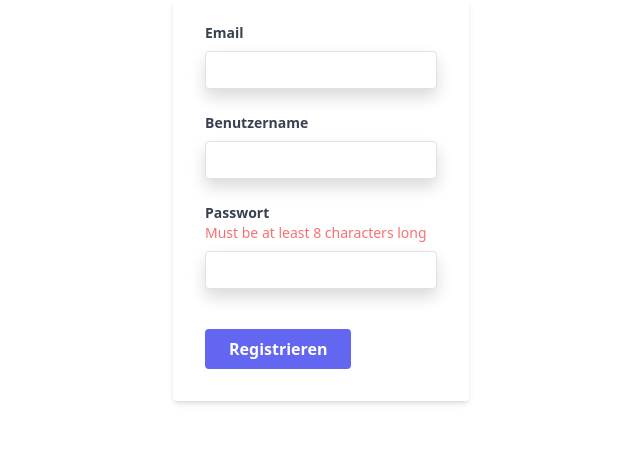
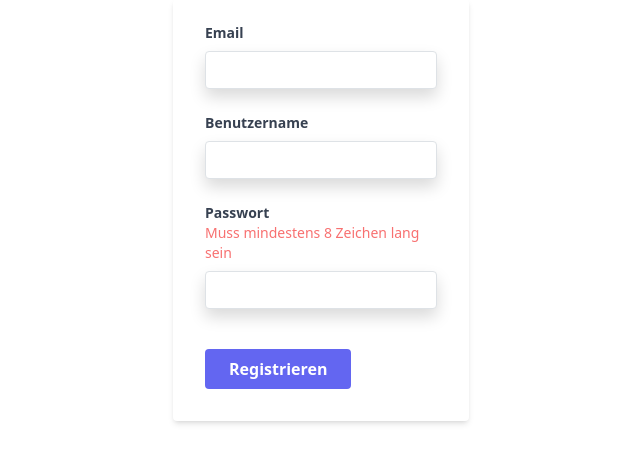
Before and after one commit to tag-a-bird/backend, a Flask app: template tag_a_bird_backend/templates/auth/register.html in a window 1280 px wide. Shown: the part 155-618 px from the top of the page, without its empty margins (319-959 px from the left). Run offline with Flask 2, Linux system fonts and the light colour scheme; the template is opened without the code that fills it, so the values that code supplies are empty; style sheets or scripts are compiled from the project's sources; parts of the project's set-up code (start-up, migrations or seed data) failed here and were passed over.

Commit message:
changed hint to DE

```diff
--- a/tag_a_bird_backend/templates/auth/register.html
+++ b/tag_a_bird_backend/templates/auth/register.html
@@ -26,7 +26,7 @@
         <label class="block text-gray-700 text-sm font-bold" for="password">
           Passwort
         </label>
-        <p class="text-sm text-red-400 mb-2">Must be at least 8 characters long</p>
+        <p class="text-sm text-red-400 mb-2">Muss mindestens 8 Zeichen lang sein</p>
         <input class="shadow appearance-none border border-red-500 rounded w-full py-2 px-3 text-gray-700 mb-3 leading-tight focus:outline-none focus:shadow-outline" name="password" id="password" type="password" placeholder="" required>
       </div>
 
```
